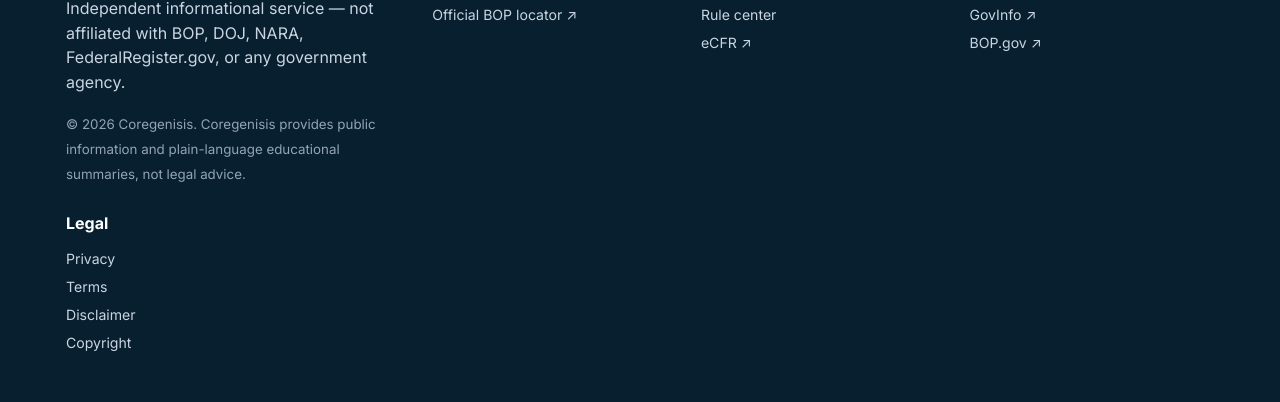
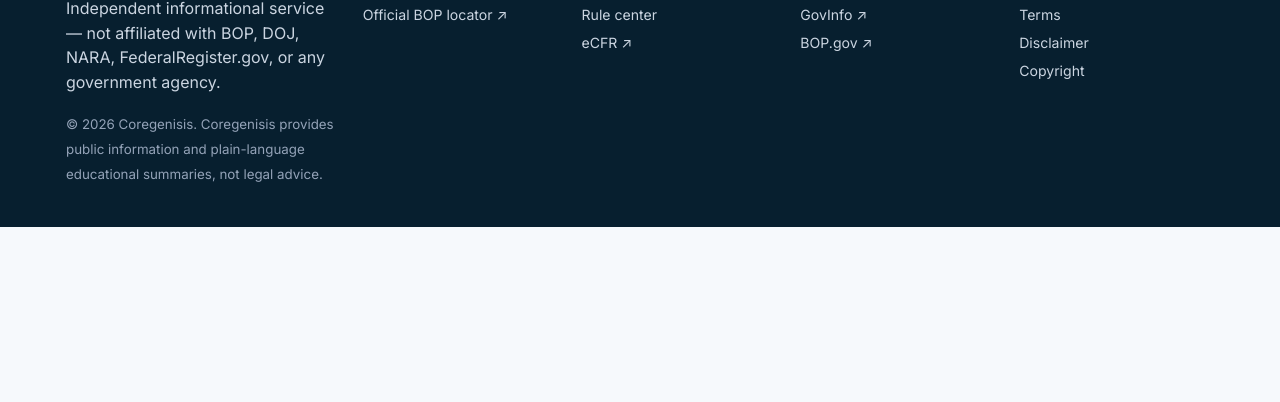
Before and after one commit to coregenesis07-ai/coregenisis-locator, a website: page index.html in a window 1280 px wide. Shown: the part 1840-2242 px from the top of the page. After the commit the page ends 2067 px from the top, so only its background shows below. Drawn offline with Linux system fonts and the light colour scheme.

Commit message:
Expand footer grid for legal links

```diff
--- a/styles.css
+++ b/styles.css
@@ -29,7 +29,7 @@
 .rule-detail{display:grid;grid-template-columns:.75fr 1.25fr;gap:1rem}.fact-list{margin:0;padding:0;list-style:none}.fact-list li{padding:.7rem 0;border-bottom:1px solid #edf2f7}.fact-list li:last-child{border-bottom:0}.fact-list b{display:block;font-size:.75rem;text-transform:uppercase;letter-spacing:.05em;color:#64748b}.callout{border-left:4px solid #0284c7;background:#f0f9ff;padding:1rem;border-radius:0 12px 12px 0}
 .alert-form{display:grid;grid-template-columns:1fr 1fr;gap:.75rem}.alert-form .full{grid-column:1/-1}.notice{font-size:.82rem;color:#64748b}
 .resource-link{display:flex;justify-content:space-between;gap:1rem;padding:.9rem 0;border-bottom:1px solid #e5edf4;text-decoration:none}.resource-link:last-child{border-bottom:0}.resource-link span{color:#64748b;font-size:.86rem}
-.footer{background:#071f2f;color:#cbd5e1;padding:2.6rem 0}.footer-grid{display:grid;grid-template-columns:1.4fr repeat(3,1fr);gap:1.5rem}.footer h4{color:#fff;margin:.1rem 0 .75rem}.footer a{display:block;color:#cbd5e1;text-decoration:none;margin:.4rem 0;font-size:.88rem}.footer small{color:#94a3b8}
+.footer{background:#071f2f;color:#cbd5e1;padding:2.6rem 0}.footer-grid{display:grid;grid-template-columns:1.4fr repeat(4,1fr);gap:1.5rem}.footer h4{color:#fff;margin:.1rem 0 .75rem}.footer a{display:block;color:#cbd5e1;text-decoration:none;margin:.4rem 0;font-size:.88rem}.footer small{color:#94a3b8}
 .page-header{padding:2.7rem 0 1.7rem;background:#eef6fb;border-bottom:1px solid var(--line)}.page-header h1{margin:0 0 .5rem;font-size:2.2rem}.page-header p{color:var(--muted);max-width:780px;margin:0}
 .hidden{display:none!important}.toast{position:fixed;right:1rem;bottom:1rem;background:#0f172a;color:#fff;padding:.85rem 1rem;border-radius:12px;box-shadow:var(--shadow);z-index:100;max-width:360px}
 @media(max-width:950px){.nav{display:none}.hero-grid,.rule-detail,.footer-grid{grid-template-columns:1fr}.grid-3{grid-template-columns:1fr 1fr}.result-card{grid-template-columns:1fr}.header-inner{justify-content:space-between}}
```
